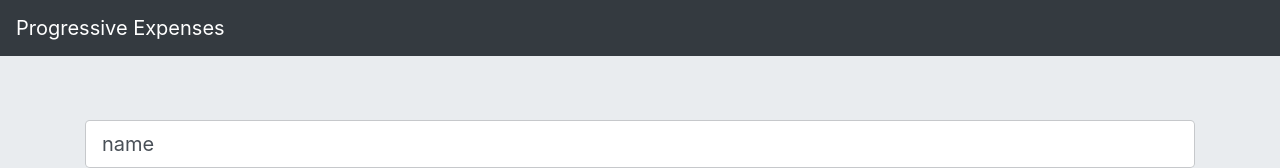
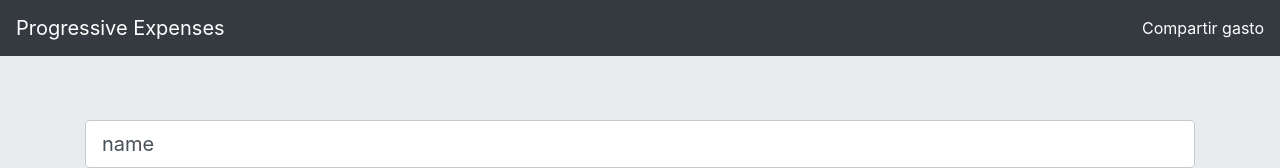
Before and after one commit to PWA-espanol/progressive-expenses, a website: page src/public/expense.html in a window 1280 px wide. Shown: the top 168 px of the page. Drawn offline with Linux system fonts and the light colour scheme; no server answers.

Commit message:
Adding Share-API

```diff
--- a/src/public/css/custom.css
+++ b/src/public/css/custom.css
@@ -17,3 +17,8 @@
 .form-control.cost {
     text-align: right;
 }
+
+.share {
+    color: #FFF;
+    cursor: pointer;
+}
--- a/src/public/expense.html
+++ b/src/public/expense.html
@@ -22,6 +22,7 @@
 
     <nav class="navbar navbar-dark bg-dark">
       <a class="navbar-brand" href="/">Progressive Expenses</a>
+      <span class="share" onclick="share('Te invito a compartir este gasto conmigo en Progressive Expenses')">Compartir gasto</span>
     </nav>
 
     <div class="main-container">
--- a/src/public/js/common.js
+++ b/src/public/js/common.js
@@ -85,3 +85,17 @@ function getTotal(expenses) {
 
     return total;
 }
+
+function share(title) {
+    const url = window.location.href;
+    if (navigator.share) {
+        navigator.share({
+            title: title,
+            url: url,
+        })
+        .then(() => console.log('Successful share'))
+        .catch((error) => console.log('Error sharing', error));
+    } else {
+        window.open("http://www.facebook.com/sharer/sharer.php?u=" + encodeURIComponent(url), '_blank')
+    }
+}
```
Also changed, not shown: src/public/index.html (+1 -0 lines).
